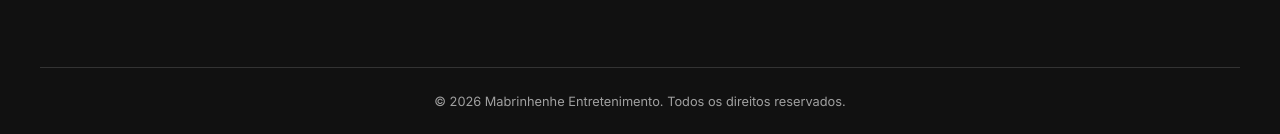
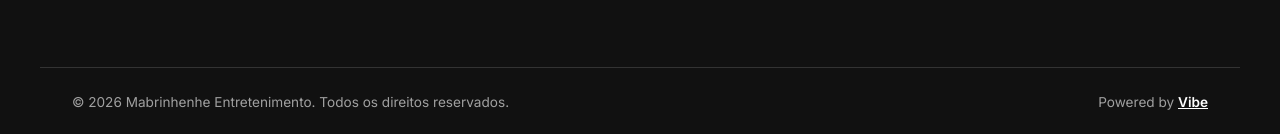
Before and after one commit to afonsoDomingos/mabrinhenhe, a React (Vite) app: page / in a window 1280 px wide. Shown: the part 2974-3108 px from the top of the page. Built offline with nearby package versions, Linux system fonts and the light colour scheme; no server answers.

Commit message:
Add Powered by Vibe link in Footer

```diff
--- a/src/components/Footer.css
+++ b/src/components/Footer.css
@@ -91,9 +91,24 @@
 
 .footer-bottom {
   padding: 1.5rem 2rem;
-  font-size: 0.8rem;
+  font-size: 0.85rem;
   color: var(--text-secondary);
-  text-align: center;
+  display: flex;
+  justify-content: space-between;
+  align-items: center;
+  flex-wrap: wrap;
+  gap: 1rem;
+}
+
+.powered-by a {
+  color: var(--text-primary);
+  font-weight: 600;
+  text-decoration: underline;
+  transition: opacity 0.2s;
+}
+
+.powered-by a:hover {
+  opacity: 0.8;
 }
 
 @media (max-width: 768px) {
--- a/src/components/Footer.jsx
+++ b/src/components/Footer.jsx
@@ -37,6 +37,9 @@ const Footer = () => (
     </div>
     <div className="footer-bottom container">
       <span>© 2026 Mabrinhenhe Entretenimento. Todos os direitos reservados.</span>
+      <span className="powered-by">
+        Powered by <a href="https://isvibe.vercel.app/" target="_blank" rel="noreferrer">Vibe</a>
+      </span>
     </div>
   </footer>
 );
```
